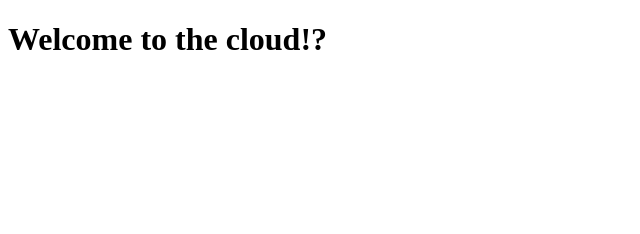
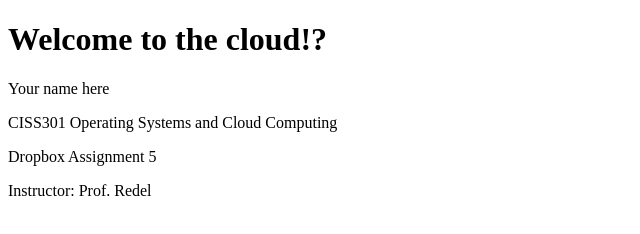
Before and after one commit to lauritajosh/MyBook, a plain HTML site: page index.html in a window 1280 px wide. Shown: the whole page, without its empty margins (0-640 px from the left). Drawn offline with Linux system fonts and the light colour scheme.

Commit message:
Update index.html

```diff
--- a/index.html
+++ b/index.html
@@ -6,5 +6,9 @@
   </head>
   <body>
     <h1>Welcome to the cloud!?</h1>
+    <p>Your name here</p>
+    <p>CISS301 Operating Systems and Cloud Computing</p>
+    <p>Dropbox Assignment 5</p>
+    <p>Instructor: Prof. Redel</p>
   </body>
 </html>
```
